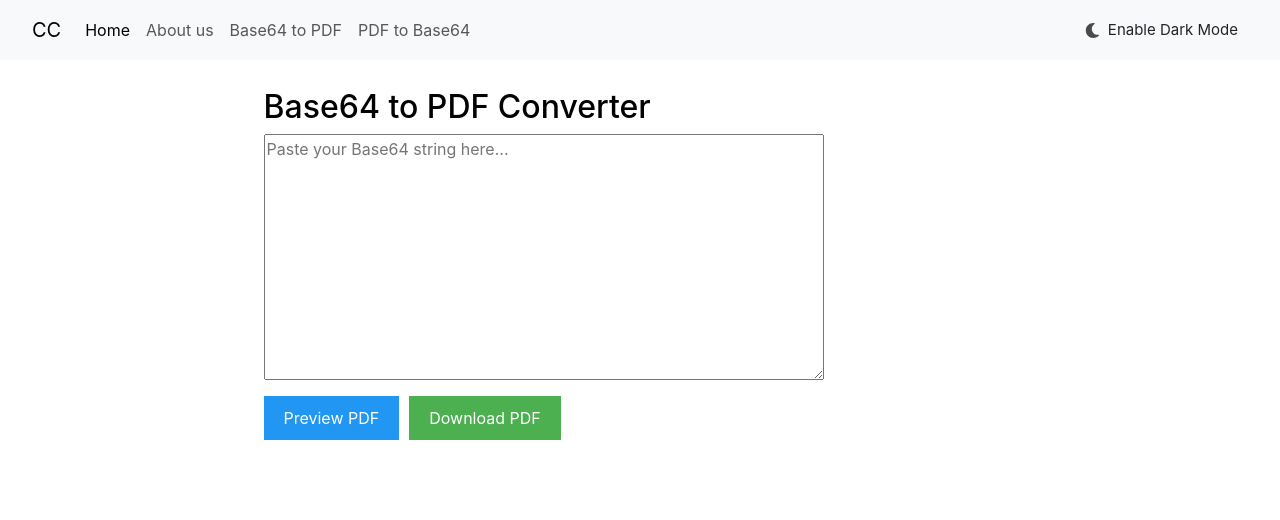
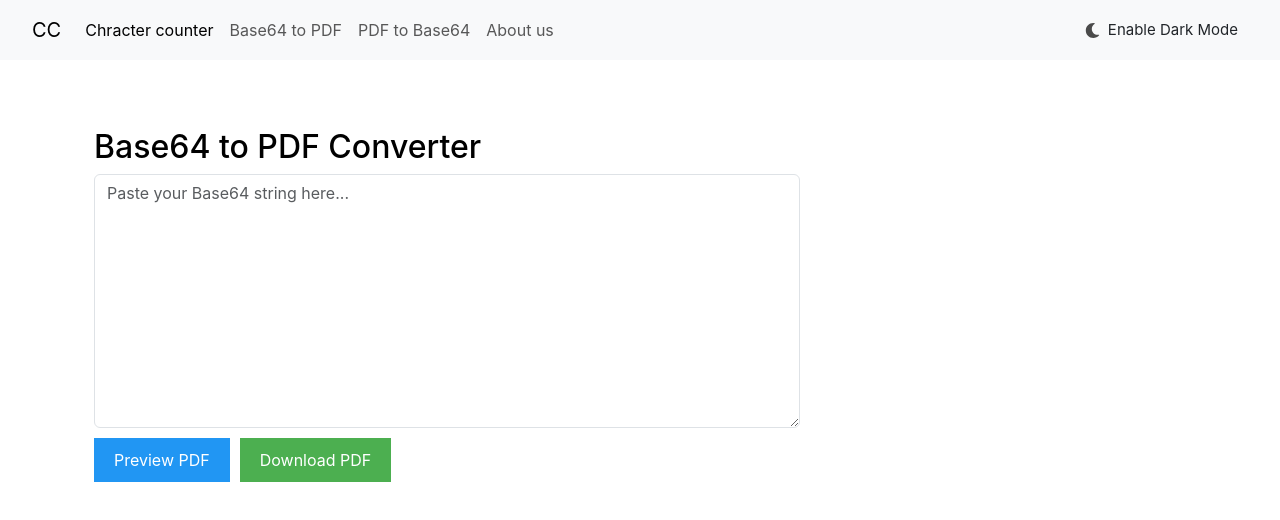
Before and after one commit to M-Farhan-Shaukat/react_learn, a React (Create React App) app: page /base64-pdf in a window 1280 px wide. Shown: the top 520 px of the page. Built offline with nearby package versions, Linux system fonts and the light colour scheme.

Commit message:
quick fix

```diff
--- a/src/App.js
+++ b/src/App.js
@@ -38,7 +38,7 @@ function App() {
   const NavHeadings = {
     users: "Users",
     about: "About us",
-    home: "Home",
+    home: "Chracter counter",
     base64topdf: "Base64 to PDF",
     pdftobase64: "PDF to Base64",
   };
--- a/src/components/base64Conerter/Base64ToPdf.js
+++ b/src/components/base64Conerter/Base64ToPdf.js
@@ -75,7 +75,7 @@ function Base64ToPdfConverter(props) {
   };
 
   return (
-    <div style={{ padding: '20px', maxWidth: '600px', margin: 'auto' }}>
+    <div  className=" container mb-3" >
       <h2
         style={{
           backgroundColor: props.mode === 'light' ? 'white' : '#21292C',
@@ -86,8 +86,8 @@ function Base64ToPdfConverter(props) {
       </h2>
 
       <textarea
+       className="form-control"
         rows="10"
-        style={{ width: '100%' }}
         placeholder="Paste your Base64 string here..."
         value={base64String}
         onChange={(e) => {
--- a/src/components/common/NavBar.js
+++ b/src/components/common/NavBar.js
@@ -30,11 +30,6 @@ function NavBar(props) {
                 {props.NavHeadings.home}
               </Link>
             </li>
-            <li className="nav-item">
-              <Link className="nav-link" to="/about">
-                {props.NavHeadings.about}
-              </Link>
-            </li>
 
             <li className="nav-item">
               <Link className="nav-link" to="/base64-pdf">
@@ -47,6 +42,13 @@ function NavBar(props) {
                 {props.NavHeadings.pdftobase64}
               </Link>
             </li>
+
+            <li className="nav-item">
+              <Link className="nav-link" to="/about">
+                {props.NavHeadings.about}
+              </Link>
+            </li>
+
           </ul>
 
           {/* Sun/Moon Icon Toggle */}
```
